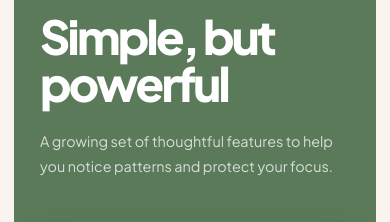
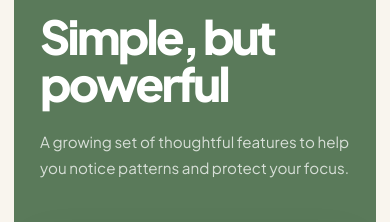
Before and after one commit to bjzaffar/khushu-app-website, a Next.js app: page / in a window 390 px wide. Shown: the part 2700-2922 px from the top of the page. Built offline with nearby package versions, Linux system fonts and the light colour scheme.

Commit message:
Update globals.css

```diff
--- a/app/globals.css
+++ b/app/globals.css
@@ -589,7 +589,7 @@ p {
 .features-heading > p {
   margin: 0 0 8px;
   color: rgba(255, 255, 255, 0.76);
-  font-size: 0.96rem;
+  font-size: 1.05rem;
   line-height: 1.7;
 }
 
@@ -1147,7 +1147,7 @@ p {
   }
 
   .features-heading > p {
-    font-size: 0.9rem;
+    font-size: 0.95rem;
   }
 
   .feature-grid {
```
